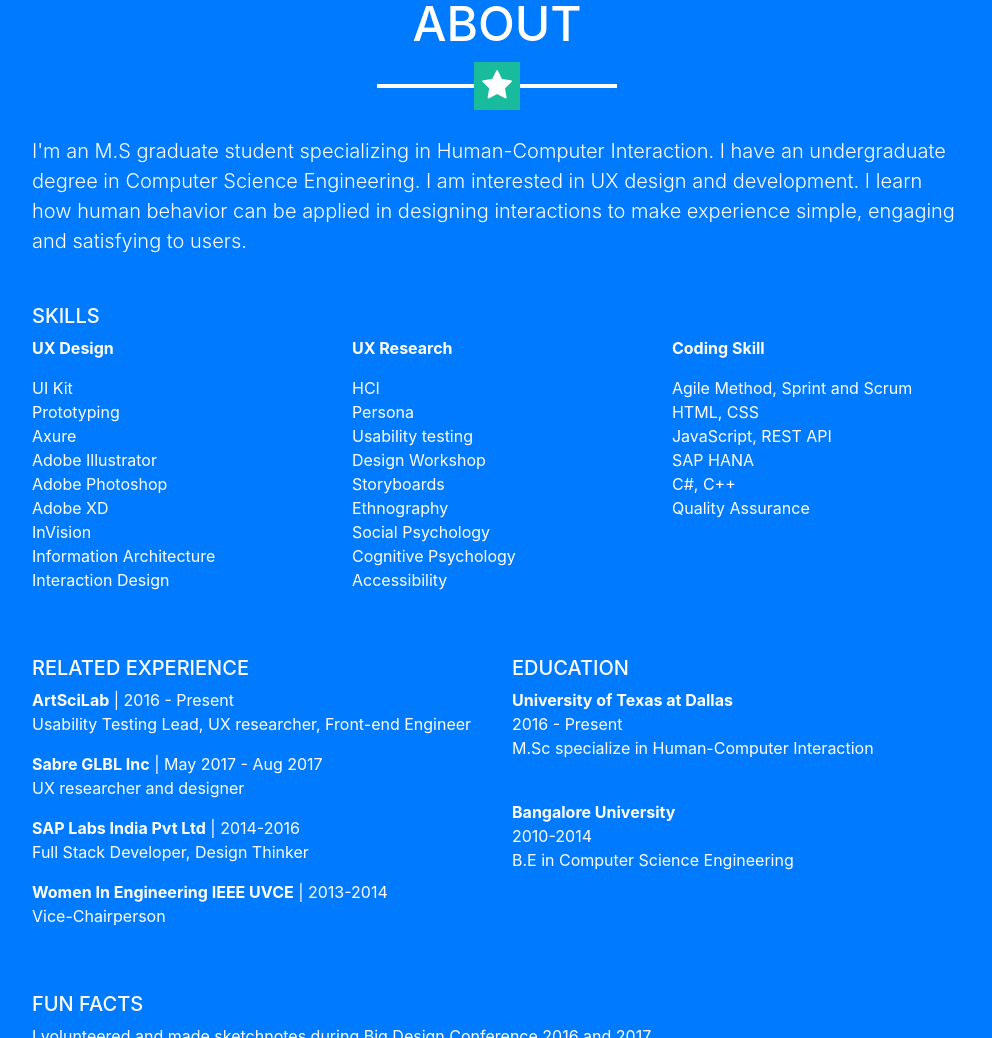
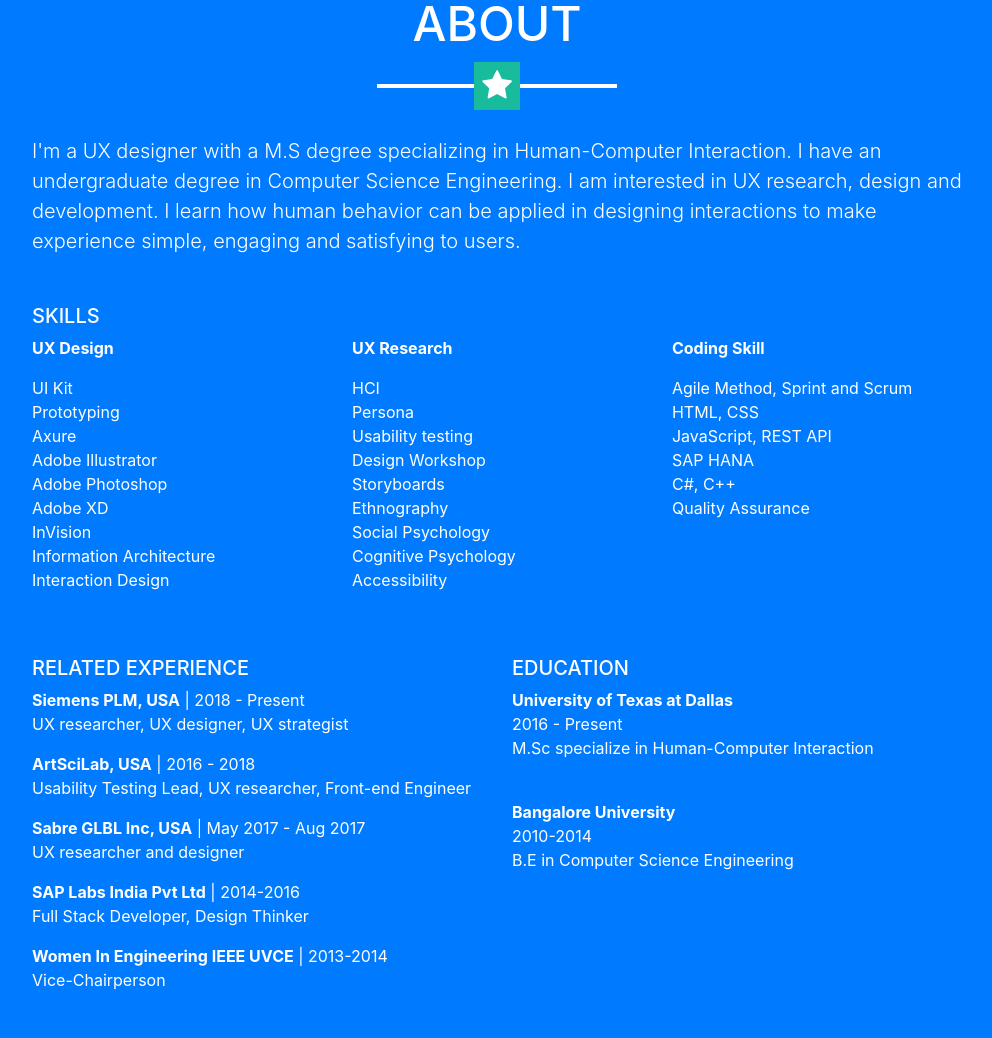
Before and after one commit to Shruthy/portfolio, a website with bundled scripts: page index.html in a window 1280 px wide. Shown: the part 1860-2898 px from the top of the page, without its empty margins (143-1135 px from the left). Built offline with nearby package versions, Linux system fonts and the light colour scheme.

Commit message:
Siemens job update

```diff
--- a/index.html
+++ b/index.html
@@ -191,7 +191,7 @@
       <div class="container col-md-9">
         <h2 class="text-center text-uppercase text-white">About</h2>
         <hr class="star-light mb-5">
-        <p class="lead mb-5">I'm an M.S graduate student specializing in Human-Computer Interaction. I have an undergraduate degree in Computer Science Engineering. I am interested in UX design and development. I learn how human behavior can be applied in designing interactions to make experience simple, engaging and satisfying to users. </p>
+        <p class="lead mb-5">I'm a UX designer with a M.S degree specializing in Human-Computer Interaction. I have an undergraduate degree in Computer Science Engineering. I am interested in UX research, design and development. I learn how human behavior can be applied in designing interactions to make experience simple, engaging and satisfying to users. </p>
 
         <!-- Skills begins -->
         <div class="row mb-5">
@@ -251,10 +251,13 @@
         <div class ="row mb-5">
           <div class ="col-lg-6">
             <h5 class="text-uppercase">Related experience </h5>
-            <p><b>ArtSciLab</b> | 2016 - Present</br>
+            <p><b>Siemens PLM, USA</b> | 2018 - Present</br>
+            UX researcher, UX designer, UX strategist</br></p>
+
+			<p><b>ArtSciLab, USA</b> | 2016 - 2018</br>
             Usability Testing Lead, UX researcher, Front-end Engineer</br></p>
 
-            <p><b>Sabre GLBL Inc</b> | May 2017 - Aug 2017</br>
+            <p><b>Sabre GLBL Inc, USA</b> | May 2017 - Aug 2017</br>
             UX researcher and designer</br></p>
 
             <p><b>SAP Labs India Pvt Ltd</b> | 2014-2016</br>
```
